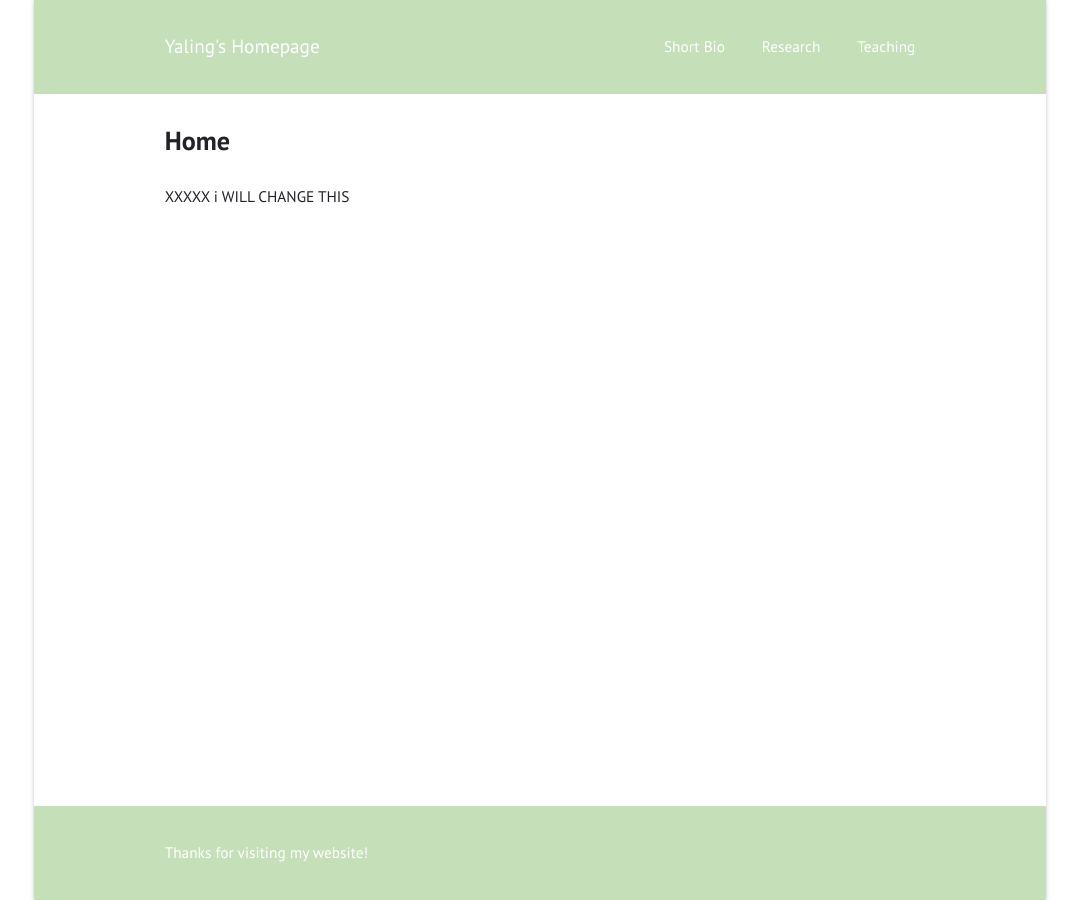
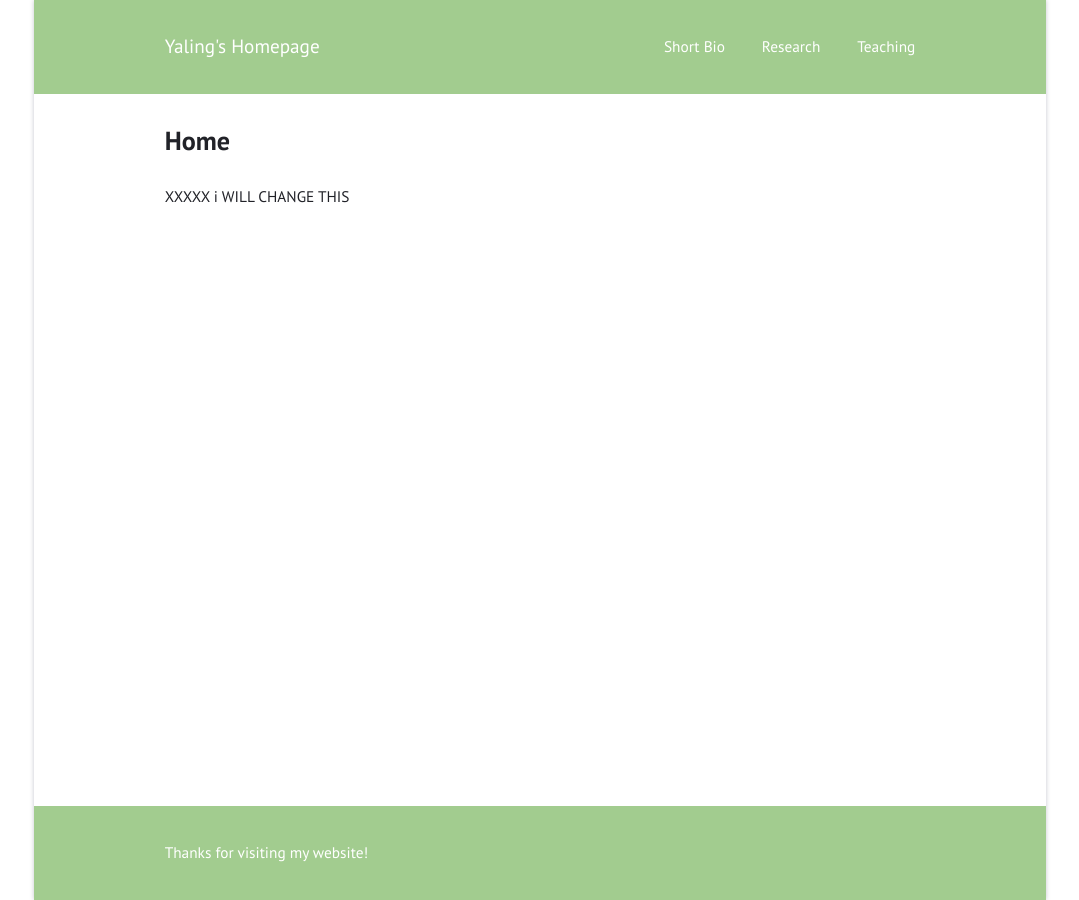
Before and after one commit to jinyaling/jinyaling.github.io, a Jekyll site: the page built from home.html, in a window 1280 px wide. Shown: the whole page, without its empty margins (100-1179 px from the left). Built offline with Jekyll 4.4.1, drawn with Linux system fonts in a browser that asks for light colours.

Commit message:
Update index.sass

```diff
--- a/_sass/index.sass
+++ b/_sass/index.sass
@@ -6,7 +6,7 @@ $line-height: 1.6 !default
 $link-color: #68f !default
 $dark: #212228 !default
 $light: #ffffff !default
-$green: #B6D7A8 !default
+$green: #93c47d !default
 $purple: #7a49a5 !default
 $blue: #3b548a !default
 
```
